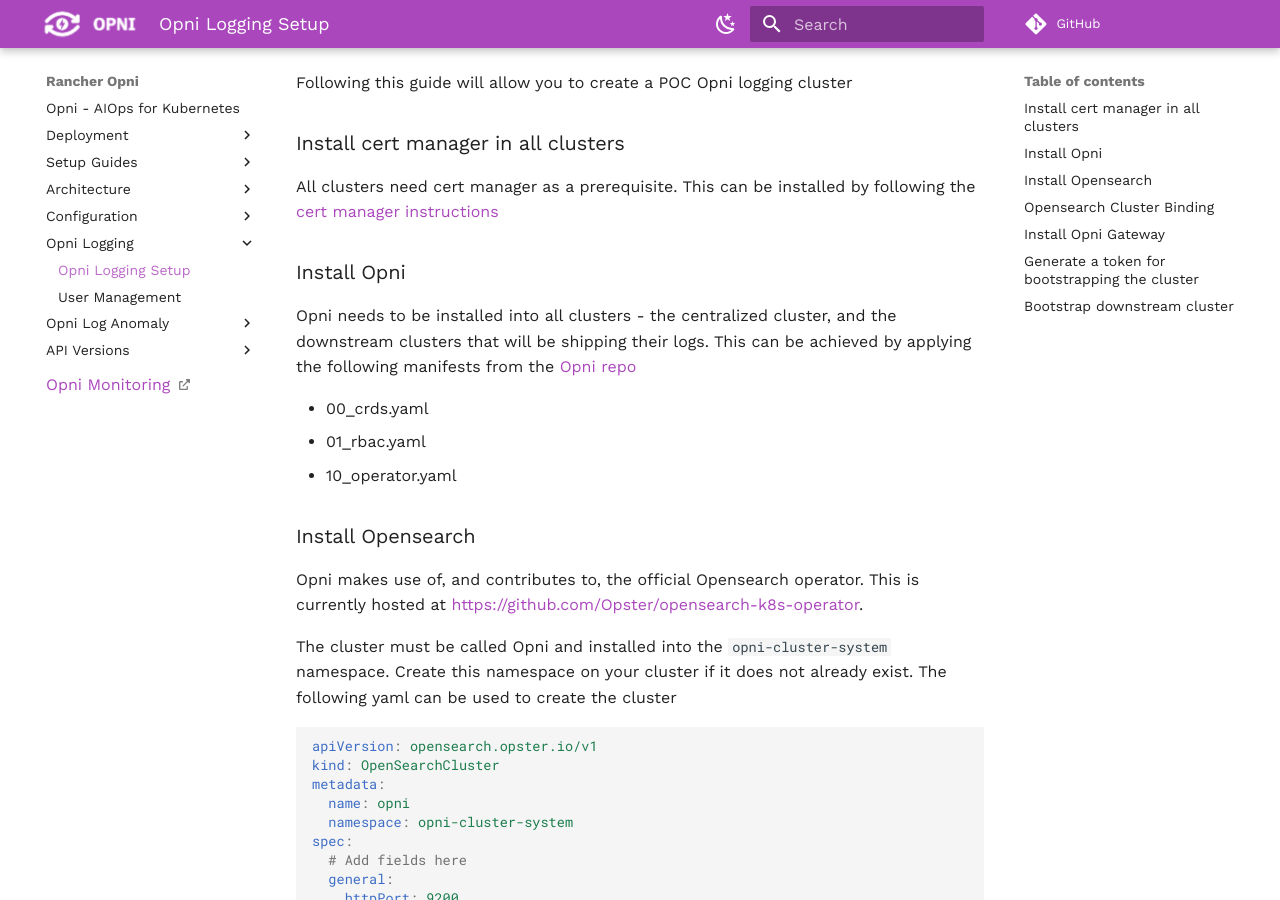
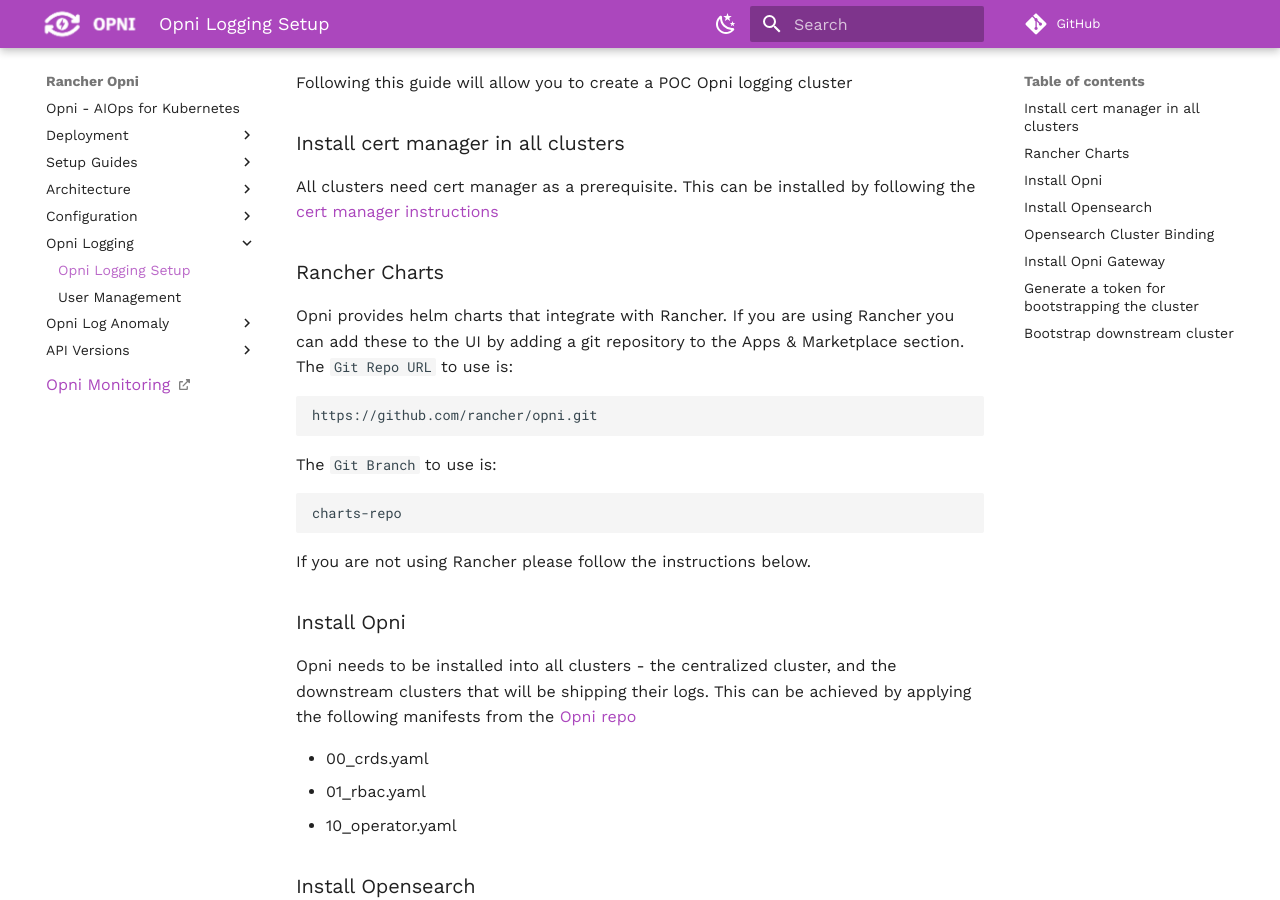
Before and after one commit to rancher/opni-docs, an MkDocs documentation site: the page built from docs/logging/logging.md, in a window 1280 px wide and 900 px high, scrolled down 474 px. Built offline with MkDocs 1.6.1 and Material for MkDocs 9.7.7, drawn with Linux system fonts in a browser that asks for light colours; comment, search, counter and statistics services are not loaded; the version menu is left out.

Commit message:
Add rancher chart instructions

````diff
--- a/docs/logging/logging.md
+++ b/docs/logging/logging.md
@@ -8,6 +8,19 @@
 
 ### Install cert manager in all clusters
 All clusters need cert manager as a prerequisite.  This can be installed by following the [cert manager instructions](https://cert-manager.io/docs/installation/kubectl/)
+
+### Rancher Charts
+Opni provides helm charts that integrate with Rancher.  If you are using Rancher you can add these to the UI by adding a git repository to the Apps & Marketplace section.  The `Git Repo URL` to use is:
+```
+https://github.com/rancher/opni.git
+```
+
+The `Git Branch` to use is:
+```
+charts-repo
+```
+
+If you are not using Rancher please follow the instructions below.
 
 ### Install Opni
 Opni needs to be installed into all clusters - the centralized cluster, and the downstream clusters that will be shipping their logs.
````
